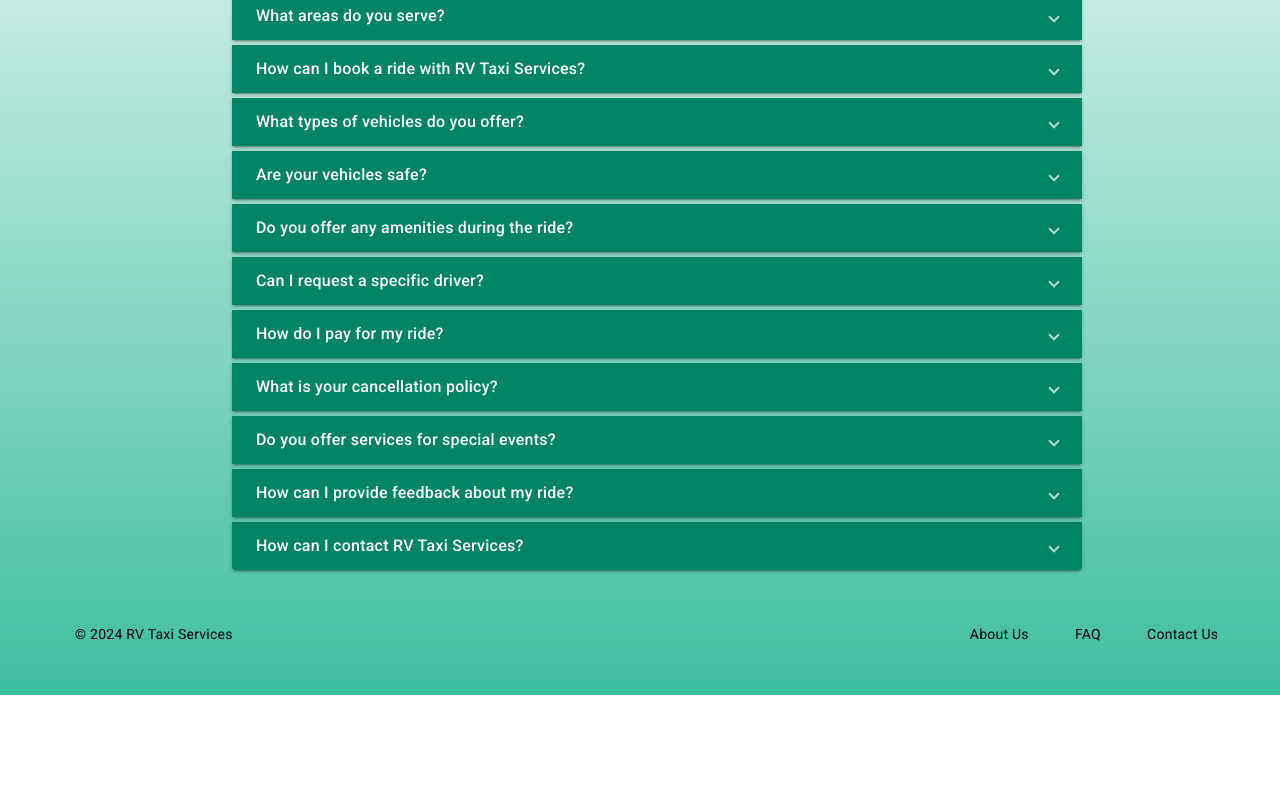
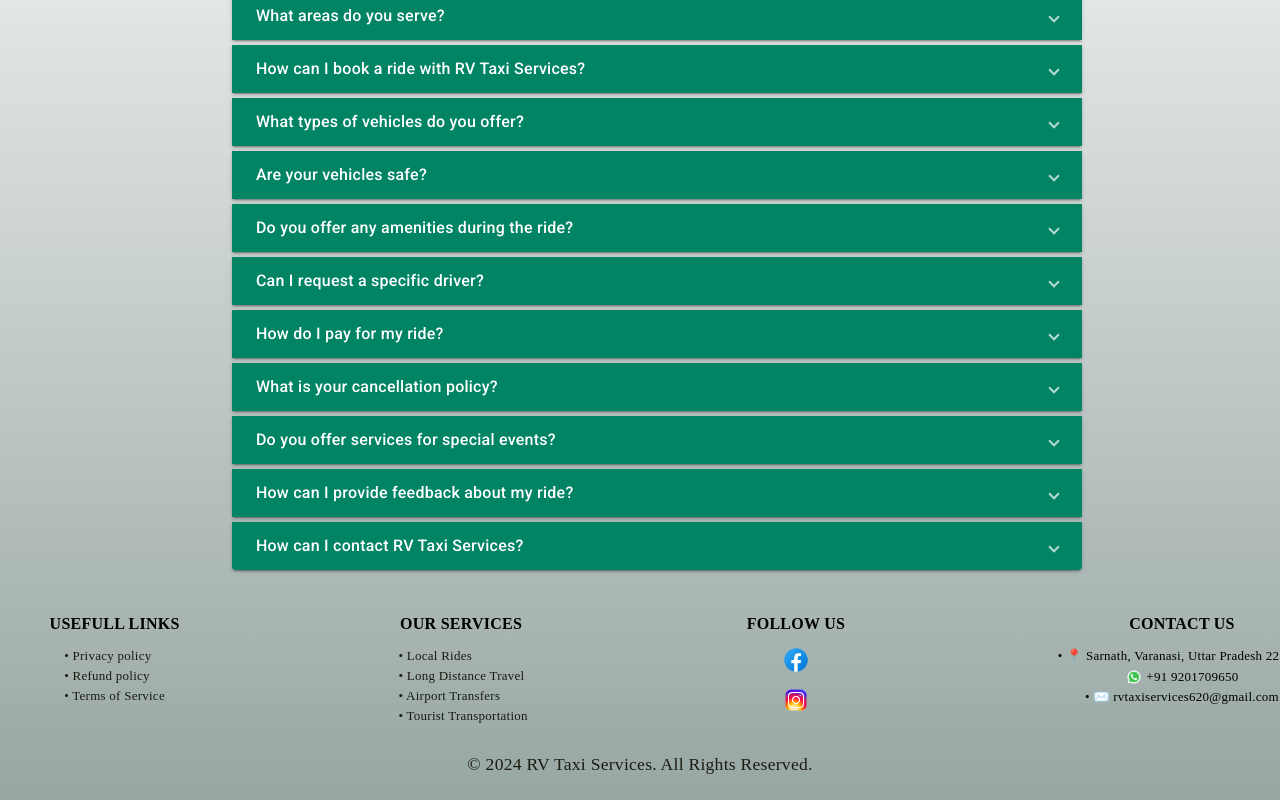
Before and after one commit to AbhiGTM19/Taxi-Service-Frontend, an Angular app: page /faq in a window 1280 px wide. Shown: the part 307-1107 px from the top of the page. Before the commit the page ends 1002 px from the top, so only its background shows below. Built offline with nearby package versions, Linux system fonts and the light colour scheme.

Commit message:
Footer added in Faq component.

```diff
--- a/src/app/faq/faq.component.css
+++ b/src/app/faq/faq.component.css
@@ -4,7 +4,7 @@
   display: flex;
   flex-direction: column;
   justify-content: center;
-  background: linear-gradient(180deg, #FFFFFF, #3EBE9F);
+  background: linear-gradient(180deg, #FFFFFF, #14362e70);
   padding: 1.3rem 3.1rem 1.6rem 3.1rem;
   background-size: cover;
   background-position: center;
@@ -145,31 +145,171 @@
 
 
 /* CSS for footer */
-.footer {
-  display: flex;
-  justify-content: space-between;
-  align-items: center;
-  padding: 1em;
-  color: black;
+
+.desktop-1 .text{
+  font-family: 'Ramaraja';
+  width: max-content;
+  font-size:small;
 }
 
-.footer p {
-  margin: 1%;
+.desktop-1 .useful-links {
+  width: max-content;
+  margin-bottom: 0.7rem;
+  font-weight: bold;
+  font-family: 'Ramaraja';
+  font-size: medium;
 }
 
-.footer_links {
+.desktop-1 .usefull-link-privacy-policy-refund-policy-terms-of-service {
+  margin: 0 0.4rem;
+  overflow-wrap: break-word;
+  font-family: 'Ramaraja';
+  font-weight: 400;
+  font-size: 0.8rem;
+  color: #1A1B11;
+}
+
+.desktop-1 .frame-65 {
+  display: flex;
+  flex-direction: column;
+  align-items: center;
+  justify-content: space-evenly;
+  width: max-content;
+  height: max-content;
+}
+
+.desktop-1 .our-services{
+  width: max-content;
+  display: flex;
+  justify-content: center;
+  align-items: center;
+  margin-left: 0.5rem;
+  margin-bottom: 0.7rem;
+  font-weight: bold;
+  font-family: 'Ramaraja';
+  font-size: medium;
+}
+
+.desktop-1 .our-services-local-rides-long-distance-travel-airport-transfers-tourist-transportation {
+  margin: 0 0.4rem;
+  overflow-wrap: break-word;
+  font-family: 'Ramaraja';
+  font-weight: 400;
+  font-size: 0.8rem;
+  color: #1A1B11;
+}
+
+.desktop-1 .frame-64 {
+  display: flex;
+  flex-direction: column;
+  justify-content: space-evenly;
+  height: max-content;
+}
+.desktop-1 .follow-us {
+  width: max-content;
+  display: flex;
+  justify-content: center;
+  align-items: center;
+  margin-bottom: 0.7rem;
+  font-weight: bold;
+  font-family: 'Ramaraja';
+  font-size: medium;
+}
+.desktop-1 .facebook-icon {
+  border-radius: 14.3rem;
+  background: url('src/assets/icons8-facebook-48.png') 50% / contain no-repeat;
+  width: 2.8rem;
+  height: 1.8rem;
+  margin-bottom: 0.7rem;
+}
+.desktop-1 .instagram-icon {
+  border-radius: 14.3rem;
+  background: url('src/assets/icons8-instagram-48.png') 50% / contain no-repeat;
+  width: 2.8rem;
+  height: 1.8rem;
+}
+
+.desktop-1 .frame-58 {
+  display: flex;
+  flex-direction: column;
+  align-items: center;
+  justify-content: space-evenly;
+  height: max-content;
+
+}
+.desktop-1 .contact-us {
+  width: max-content;
+  display: flex;
+  justify-content: center;
+  align-items: center;
+  margin-bottom: 0.7rem;
+  font-weight: bold;
+  font-family: 'Ramaraja';
+  font-size: medium;
+}
+.desktop-1 .address-varanasi-uttar-pradesh-india {
+  margin-bottom: 0.3rem;
+  display: inline-block;
+  overflow-wrap: break-word;
+  font-family: 'Ramaraja';
+  font-weight: 400;
+  font-size: 0.8rem;
+  color: #1A1B11;
+}
+
+.desktop-1 .whatsapp-icon {
+  border-radius: 14.3rem;
+  background: url('src/assets/icons8-whatsapp-48.png') 50% / contain no-repeat;
+  width: 1rem;
+  height: 1rem;
+}
+
+.desktop-1 .frame-62 {
+  display: flex;
+  flex-direction: row;
+  align-items: center;
+  justify-content: space-evenly;
+  margin-top: 0.1rem;
+  gap: 0.3rem;
+}
+.desktop-1 .email-rvtaxiservices-620-gmail-com {
+  margin: 0 0.4rem;
+  overflow-wrap: break-word;
+  font-family: 'Ramaraja';
+  font-weight: 400;
+  font-size: 0.8rem;
+  color: #1A1B11;
+}
+.desktop-1 .frame-66 {
+  display: flex;
+  flex-direction: column;
+  align-items: center;
+  justify-content: space-evenly;
+  height: max-content;
+}
+
+.desktop-1 .rv-taxi-services-all-rights-reserved {
   display: flex;
   justify-content: space-evenly;
-  gap: 3rem;
+  align-items: center;
+  margin-top: 1.8rem;
+  overflow-wrap: break-word;
+  font-family: 'Ramaraja';
+  font-weight: 400;
+  font-size: 1.1rem;
+  color: #1A1B11;
 }
-
-.footer_links a {
-  margin-right: -3%;
-  gap: 2%;
-  color: black;
-  text-decoration: none;
+.desktop-1 .frame-67 {
+  display: flex;
+  flex-direction: row;
+  justify-content: space-evenly;
+  height: max-content;
 }
-
-.footer_links a:hover {
-  text-decoration: underline;
+.desktop-1 .frame-53 {
+  margin-top: 1rem;
+  display: flex;
+  flex-direction: row;
+  justify-content: space-evenly;
+  height: max-content;
+  gap: 18%;
 }
--- a/src/app/faq/faq.component.html
+++ b/src/app/faq/faq.component.html
@@ -131,12 +131,63 @@
     </div>
 
     <!-- Footer -->
-    <footer class="footer">
+    <!-- <footer class="footer">
         <p>© 2024 RV Taxi Services</p>
         <div class="footer_links">
             <a href="#about">About Us</a>
             <a routerLink="/faq">FAQ</a>
             <a href="#contact">Contact Us</a>
         </div>
-    </footer>
+    </footer> -->
+
+    <div class="desktop-1">
+    <div class="frame-53">
+
+        <div class="frame-65">
+          <div class="useful-links">USEFULL LINKS</div>
+          <div class="usefull-link-privacy-policy-refund-policy-terms-of-service">
+            <div class="text">• Privacy policy</div>
+            <div class="text">• Refund policy</div>
+            <div class="text">• Terms of Service</div>
+          </div>
+        </div>
+
+        <div class="frame-64">
+          <div class="our-services">OUR SERVICES</div>
+          <div class="our-services-local-rides-long-distance-travel-airport-transfers-tourist-transportation">
+            <div class="text">• Local Rides</div>
+            <div class="text">• Long Distance Travel</div>
+            <div class="text">• Airport Transfers</div>
+            <div class="text">• Tourist Transportation</div>
+          </div>
+        </div>
+
+        <div class="frame-58">
+          <div class="follow-us">FOLLOW US</div>
+          <mat-icon class="facebook-icon" (click)="redirectToFacebook()"></mat-icon>
+          <mat-icon class="instagram-icon" (click)="redirectToInstagram()"></mat-icon>
+        </div>
+
+        <div class="frame-66">
+          <div class="contact-us">CONTACT US</div>
+          <div>
+            <div class="text">• 📍 Sarnath, Varanasi, Uttar Pradesh 221007</div>
+          </div>
+          <div class="frame-62">
+            <mat-icon class="whatsapp-icon"></mat-icon>
+            <div class="text">+91 9201709650</div>
+          </div>
+          <div>
+            <div class="text">• ✉️ rvtaxiservices620@gmail.com</div>
+          </div>
+        </div>
+
+      </div>
+
+      <div class="rv-taxi-services-all-rights-reserved">
+        © 2024 RV Taxi Services. All Rights Reserved.
+      </div>
+    </div>
+
+
 </div>
--- a/src/app/faq/faq.component.ts
+++ b/src/app/faq/faq.component.ts
@@ -8,4 +8,13 @@ import { Component } from '@angular/core';
 })
 export class FaqComponent {
 
+  redirectToFacebook() {
+    window.location.href = "https://www.facebook.com/profile.php?id=61562391380565"
+  }
+
+  redirectToInstagram() {
+    window.location.href = "https://www.instagram.com/rvta.xi/"
+  }
+
+
 }
--- a/src/app/figma-test/figma-test.component.css
+++ b/src/app/figma-test/figma-test.component.css
@@ -203,7 +203,6 @@
   flex-direction: row;
   justify-content: space-evenly;
   height: max-content;
-  background: none;
 }
 
 /* ############################# */
@@ -223,7 +222,6 @@
   justify-content: space-evenly;
   width: 100%;
   height: max-content;
-  background: none;
 }
 
 /* ############################# */
@@ -298,7 +296,6 @@
   justify-content: space-evenly;
   height: max-content;
   gap: 15%;
-  background: none;
 }
 
 /* ############################# */
@@ -403,7 +400,6 @@
   justify-content: space-evenly;
   height: max-content;
   gap: 15%;
-  background: none;
 }
 
 /* ############################# */
@@ -421,9 +417,7 @@
 
 .desktop-1 .feedback {
   display: flex;
-  justify-content: space-evenly;
-  align-items: center;
-  background: none;
+  justify-content: center;
 }
 
 .desktop-1 .button-1 {
@@ -517,7 +511,6 @@
   height: 1.8rem;
   margin-bottom: 0.7rem;
 }
-
 .desktop-1 .instagram-icon {
   border-radius: 14.3rem;
   background: url('src/assets/icons8-instagram-48.png') 50% / contain no-repeat;
@@ -608,7 +601,6 @@
   justify-content: space-evenly;
   height: max-content;
   gap: 18%;
-  background: none;
 }
 
 /* ############################# */
@@ -617,7 +609,7 @@
   display: flex;
   flex-direction: column;
   justify-content: center;
-  background: linear-gradient(180deg, #FFFFFF, #3EBE9F);
+  background: linear-gradient(180deg, #FFFFFF, #14362e70);
   padding: 1.3rem 3.1rem 1.6rem 3.1rem;
   background-size: cover;
   background-position: center;
```
